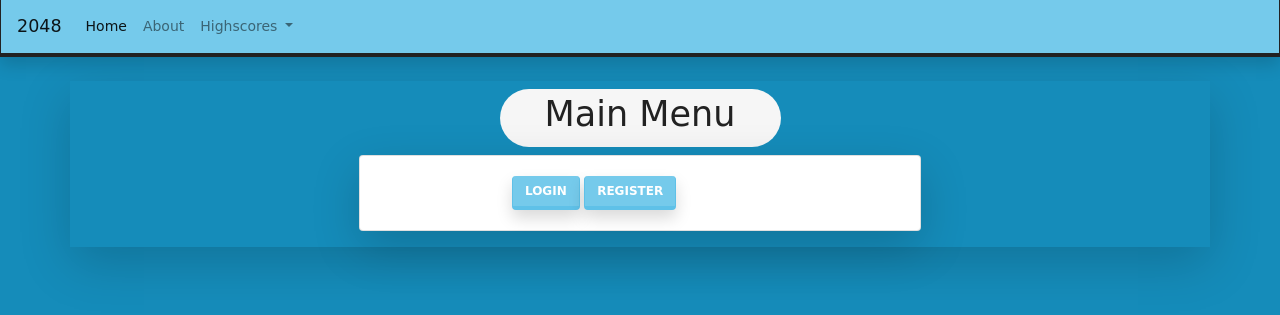
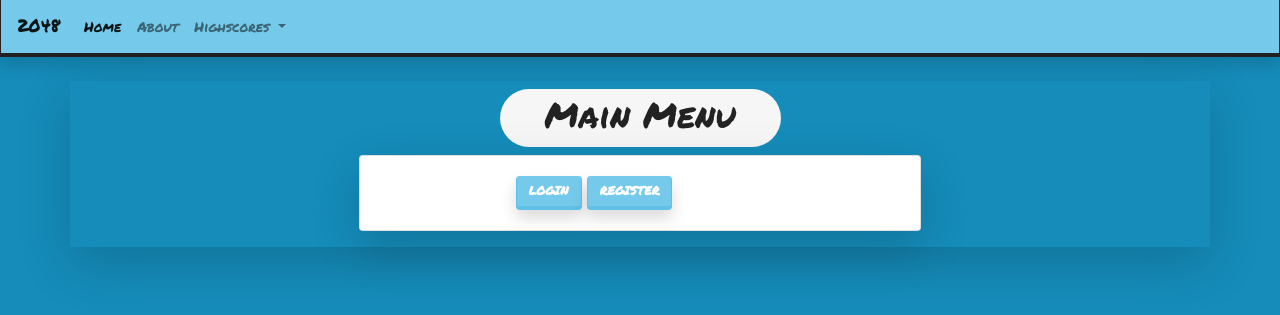
Before and after one commit to Gonska93/new-2048, a Flask app: page / in a window 1280 px wide. Shown: the top 315 px of the page. Run offline with Flask 2, Linux system fonts and the light colour scheme; some libraries are stand-ins or nearby versions.

Commit message:
Add font external styling import to the base template

```diff
--- a/templates/base.html
+++ b/templates/base.html
@@ -7,6 +7,7 @@
 {#    <link rel="stylesheet" href="{{ url_for('static', filename='css/mainstyle.css') }}" />#}
     <link rel="stylesheet" href="https://bootswatch.com/4/lumen/bootstrap.min.css">
     <link rel="stylesheet" href="{{ url_for('static', filename='css/mobile.css') }}" />
+    <link href="https://fonts.googleapis.com/css?family=Indie+Flower|Permanent+Marker" rel="stylesheet">
 
     {% block head %}
     {% endblock %}
--- a/templates/gameplay.html
+++ b/templates/gameplay.html
@@ -13,6 +13,8 @@
 
 <link rel="stylesheet" href="{{ url_for('static', filename='css/{}.css'.format(gamemode)) }}">
 <link rel="stylesheet" href="{{ url_for('static', filename='css/gameplay.css') }}">
+
+
 {% endblock %}
 
 
```
